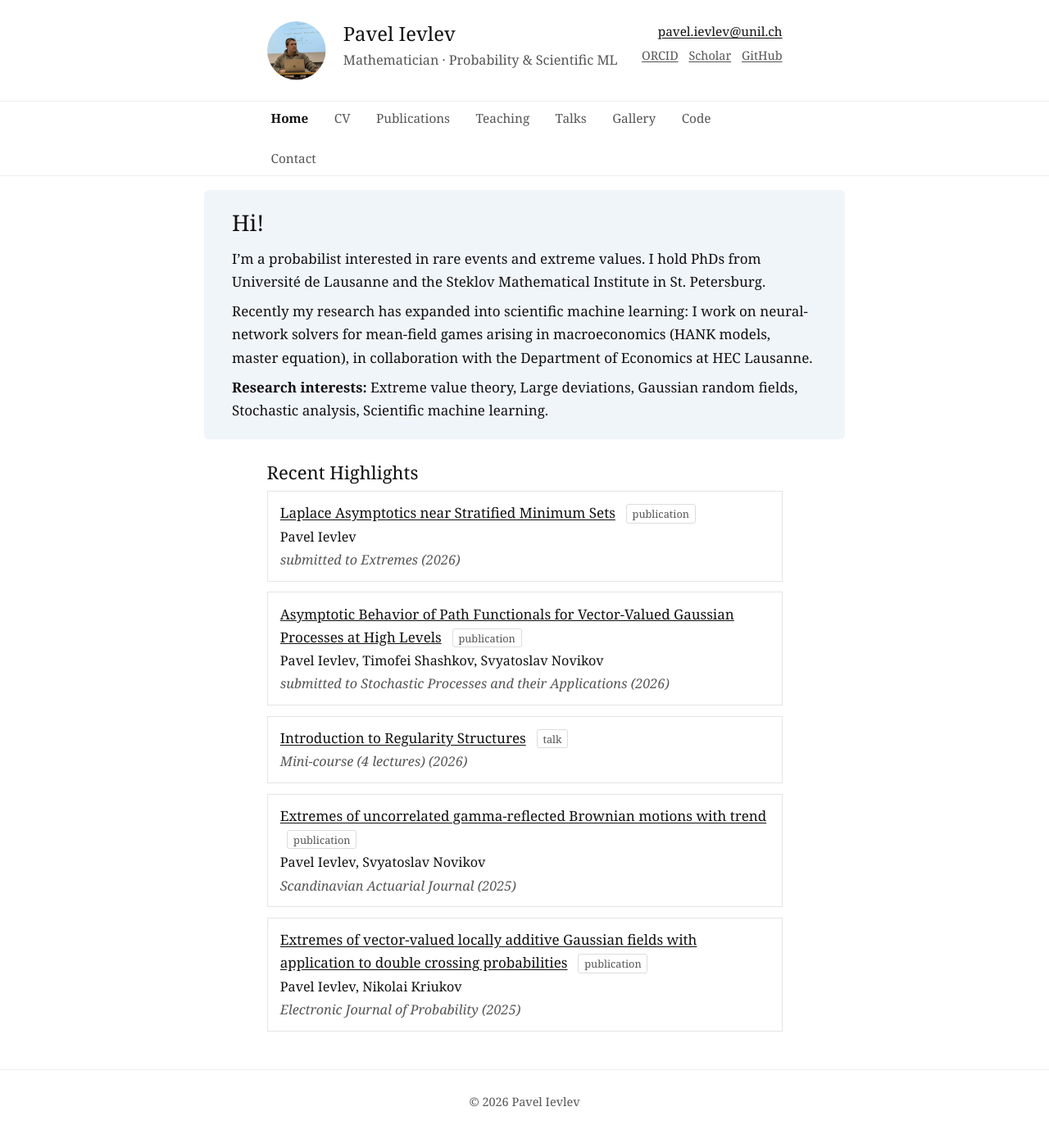
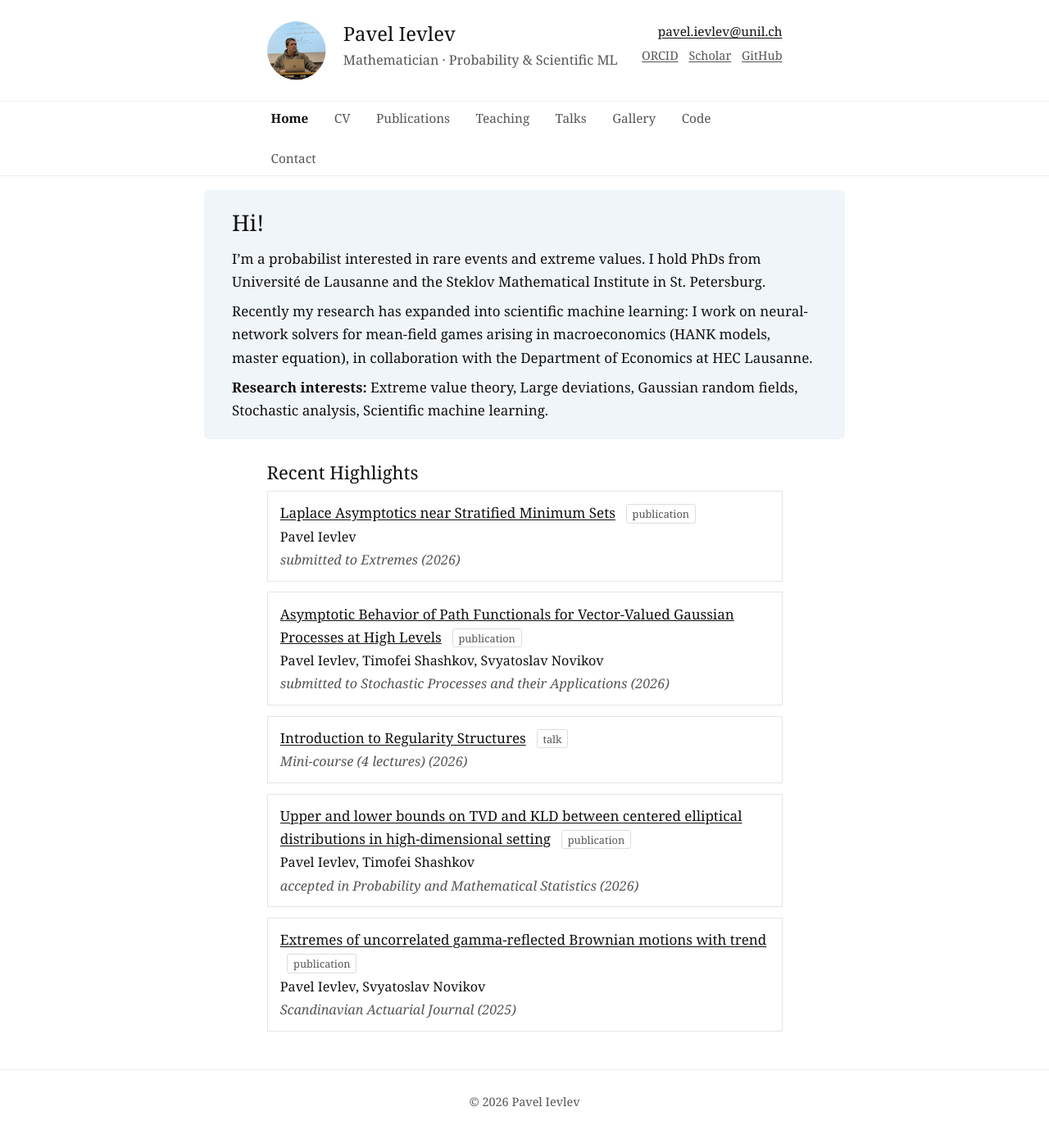
Before and after one commit to ievlevpn/ievlevpn.github.io, a Jekyll site: the page built from vault/_pages/index.md, in a window 1280 px wide. Shown: the whole page at 82% size. Built offline with Jekyll 4.4.1, drawn with Linux system fonts in a browser that asks for light colours; some web fonts are replaced.

Commit message:
Move TVD/KLD publication to 2026
Accepted in 2026, so it groups under 2026 rather than 2025. Renames the
file, which changes its permalink to /publications/2026-tvd-and-kld/.

Co-Authored-By: Claude Opus 5 (1M context) <noreply@anthropic.com>
Claude-Session: https://claude.ai/code/session_01ALxj1R8zpsJGqB9ZqkccM8

```diff
--- a/vault/_publications/2025-tvd-and-kld.md
+++ b/vault/_publications/2026-tvd-and-kld.md
@@ -1,8 +1,8 @@
 ---
 layout: publication
 title: Upper and lower bounds on TVD and KLD between centered elliptical distributions in high-dimensional setting
-date: 2025-01-01
-year: 2025
+date: 2026-01-01
+year: 2026
 authors:
   - Pavel Ievlev
   - Timofei Shashkov
@@ -20,12 +20,12 @@ doi:
 arxiv: "2501.02553"
 pdf:
 bibtex: |-
-  @article{ievlev_shashkov_2025,
+  @article{ievlev_shashkov_2026,
     title={Upper and lower bounds on {TVD} and {KLD} between centered elliptical distributions in high-dimensional setting},
     author={Ievlev, Pavel and Shashkov, Timofei},
     journal={Probability and Mathematical Statistics},
     note={accepted},
-    year={2025}
+    year={2026}
   }
 ---
 In this paper, we derive some upper and lower bounds and inequalities for the total variation distance (TVD) and the Kullback-Leibler divergence (KLD), also known as the relative entropy, between two probability measures $\mu$ and $\nu$ defined by
```
